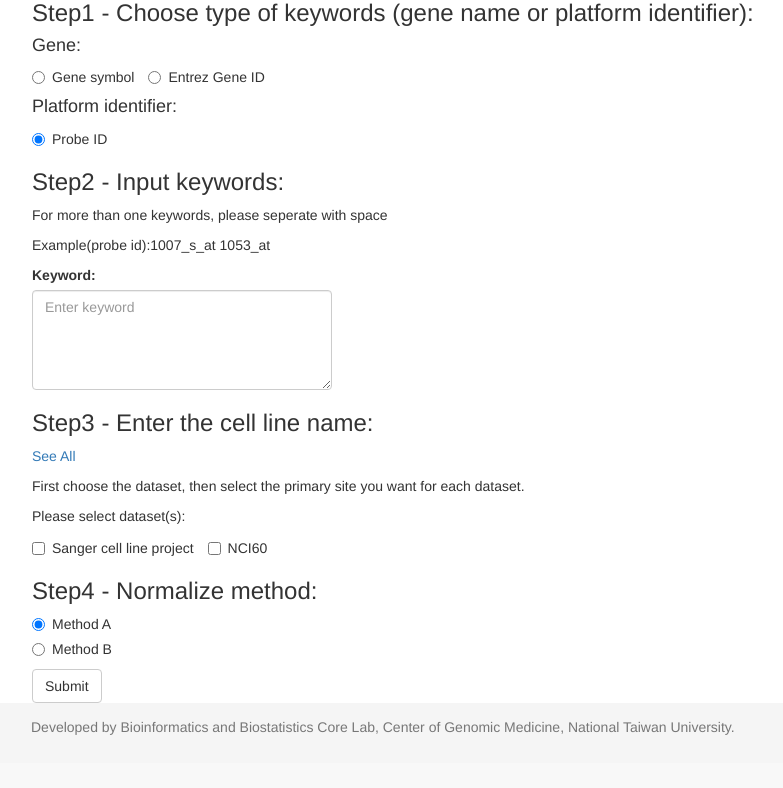
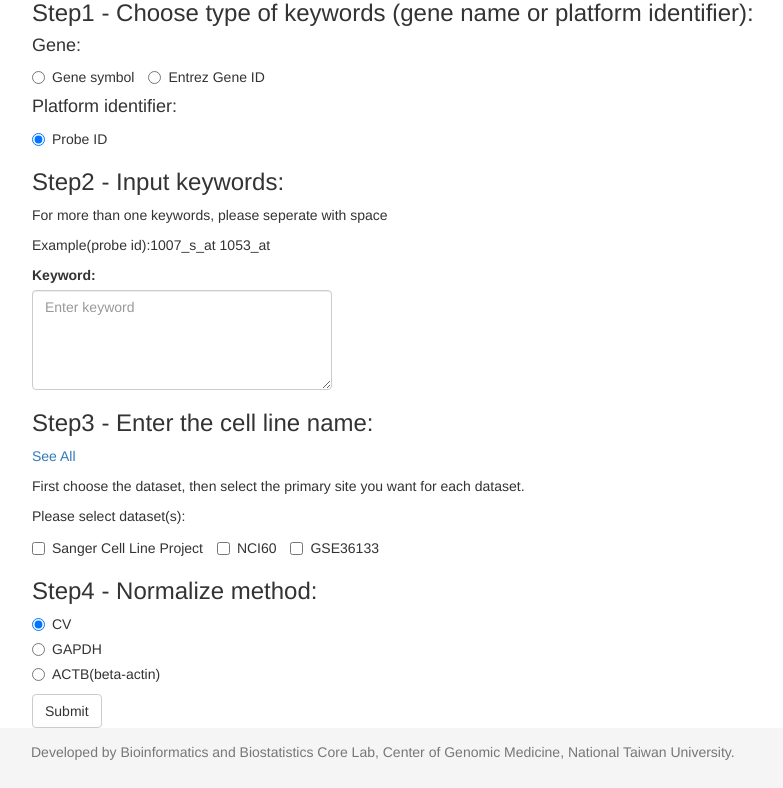
Before and after one commit to LeeYiFang/Carkinos, a Django app: page / in a window 1280 px wide. Shown: the part 308-1096 px from the top of the page, without its empty margins (38-821 px from the left). Before the commit the page ends 1043 px from the top, so only its background shows below. Run offline with Django 3.2, Linux system fonts and the light colour scheme; tables that the repository leaves empty hold one stand-in row (values such as "Sample post"); style sheets or scripts are compiled from the project's sources; parts of the project's set-up code (start-up, migrations or seed data) failed here and were passed over; some libraries are stand-ins or nearby versions.

```diff
--- a/src/probes/views.py
+++ b/src/probes/views.py
@@ -1,8 +1,11 @@
 from django.shortcuts import render,render_to_response
 from django.http import HttpResponse, Http404
 from django.views.decorators.http import require_GET
-from .models import CellLine, ProbeID, Sample, Platform
+from .models import Dataset, CellLine, ProbeID, Sample, Platform
 from django.template import RequestContext
+import pandas as pd
+import numpy as np
+from pathlib import Path
 
 
 def home(request):
@@ -14,12 +17,18 @@ def home(request):
     ncisamples = Sample.objects.filter(
         dataset_id__name__in=['NCI60']
     ).select_related('cell_line_id')
+    CCsamples = Sample.objects.filter(
+        dataset_id__name__in=['GSE36133']
+    ).select_related('cell_line_id')
     # Get all distinct primary sites from selected samples
     primary_sites = sorted(
         samples.values_list('cell_line_id__primary_site', flat=True).distinct()
     )
     nciprimary_sites = sorted(
         ncisamples.values_list('cell_line_id__primary_site', flat=True).distinct()
+    )
+    CCprimary_sites = sorted(
+        CCsamples.values_list('cell_line_id__primary_site', flat=True).distinct()
     )
 
 
@@ -28,6 +37,8 @@ def home(request):
         'primary_sites': primary_sites,
         'ncisamples': ncisamples,
         'nciprimary_sites': nciprimary_sites,
+        'CCsamples': CCsamples,
+        'CCprimary_sites': CCprimary_sites,
 
     })
 
@@ -38,11 +49,15 @@ def cell_lines(request):
 
 
 def data(request):
-
+    SANGER=[]
+    NCI=[]
+    GSE=[]
     cell=[]
     ncicell=[]
+    CCcell=[]
     ps_id='0'
     pn_id='0'
+    pc_id='0'
     if 'dataset' in request.POST and request.POST['dataset'] != '':
         datas=request.POST.getlist('dataset')
         if 'Sanger Cell Line Project' in datas:
@@ -55,7 +70,12 @@ def data(request):
             ncisamples=Sample.objects.filter(dataset_id__name__in=['NCI60']).select_related('cell_line_id')
             ncicell=ncisamples.filter(cell_line_id__primary_site__in=NCI)
             pn_id='3'
-        if len(SANGER)==0 and len(NCI)==0 :
+        if 'GSE36133' in datas:
+            GSE=request.POST.getlist('select_gse')
+            CCsamples=Sample.objects.filter(dataset_id__name__in=['GSE36133']).select_related('cell_line_id')
+            CCcell=CCsamples.filter(cell_line_id__primary_site__in=GSE)
+            pn_id='3'
+        if len(SANGER)==0 and len(NCI)==0 and len(GSE)==0:
             return HttpResponse("<p>please select primary sites.</p>" )
     else:
         return HttpResponse("<p>please check Step3 again.</p>" )
@@ -72,38 +92,58 @@ def data(request):
     #    p_id='3'
     #else:
     #    return HttpResponse("<p>where is your cell line?</p>")
+    dset_val_pth=Path('../').resolve().joinpath('src','sanger_cell_line_proj.npy')
+    #Sfirst=Dataset.objects.first()
+    #dset_val_pth=Path(dset_path,Sfirst.data_path)
+    dset_val=np.load(dset_val_pth.as_posix(),mmap_mode='r')
+    raw_test=dset_val[np.ix_([22282],[797])]
+
 
     gene = []
     ncigene = []
+    CCgene = []
     if 'gtype' in request.POST and request.POST['gtype'] == 'probeid':
         #gene = ProbeID.objects.filter(platform__in=p_id).filter()
         gene = ProbeID.objects.filter(platform__in=ps_id).filter(Probe_id__in=words)
         ncigene = ProbeID.objects.filter(platform__in=pn_id).filter(Probe_id__in=words)
+        #CCgene = ProbeID.objects.filter(platform__in=pc_id).filter(Probe_id__in=words)
+        #print(CCgene)
         return render_to_response('data.html', RequestContext(request,{
             'gene': gene,
             'cell': cell,
             'ncigene': ncigene,
             'ncicell': ncicell,
+            'raw_test': raw_test,
+            'CCgene': CCgene,
+            'CCcell': CCcell,
         }))
 
     elif 'gtype' in request.POST and request.POST['gtype'] == 'symbol':
         gene = ProbeID.objects.filter(platform__in=ps_id).filter(Gene_symbol__in=words)
         ncigene = ProbeID.objects.filter(platform__in=pn_id).filter(Gene_symbol__in=words)
+        #CCgene = ProbeID.objects.filter(platform__in=pc_id).filter(Gene_symbol__in=words)
         return render_to_response('data.html', RequestContext(request,{
             'gene': gene,
             'cell': cell,
             'ncigene': ncigene,
             'ncicell': ncicell,
+            'raw_test': raw_test,
+            'CCgene': CCgene,
+            'CCcell': CCcell,
         }))
 
     elif 'gtype' in request.POST and request.POST['gtype'] == 'entrez':
         gene = ProbeID.objects.filter(platform__in=ps_id).filter(Entrez_id=words)
         ncigene = ProbeID.objects.filter(platform__in=pn_id).filter(Entrez_id__in=words)
+        #CCgene = ProbeID.objects.filter(platform__in=pc_id).filter(Entrez_id=words)
         return render_to_response('data.html', RequestContext(request,{
             'gene': gene,
             'cell': cell,
             'ncigene': ncigene,
             'ncicell': ncicell,
+            'raw_test': raw_test,
+            'CCgene': CCgene,
+            'CCcell': CCcell,
         }))
     else:
         return HttpResponse(
--- a/src/static/css/multiple-select.js
+++ b/src/static/css/multiple-select.js
@@ -723,7 +723,7 @@
         multipleWidth: 300,
         single: false,
         filter: false,
-        width: 300,  //undefined
+        width: undefined ,  //undefined
         dropWidth: undefined,
         maxHeight: 250,
         container: null,
--- a/src/templates/cell_line.html
+++ b/src/templates/cell_line.html
@@ -5,7 +5,7 @@
 {% block content %}
     <div class="row">
         <div class="col-md-offset-1 col-md-10">
-            <h2>Sanger_Cell_Line_Project_Affymetrix's CellLines</h2>
+            <h2>Cell Lines</h2>
             <table class="table table-striped">
                 <tr>
                     <th>Cell Line name</th>
--- a/src/templates/home.html
+++ b/src/templates/home.html
@@ -57,9 +57,9 @@
         <p>Please select dataset(s):</p>
         <span class="help" style="color:red;" name="needed2">*Please check at least one dataset and primary site<br /></span>
 
-        <label class="checkbox-inline"><input type="checkbox" name="dataset" id="sanger" value="Sanger Cell Line Project">Sanger cell line project</label>
+        <label class="checkbox-inline"><input type="checkbox" name="dataset" id="sanger" value="Sanger Cell Line Project">Sanger Cell Line Project</label>
         <label class="checkbox-inline"><input type="checkbox" name="dataset" id="nci" value="NCI60">NCI60</label>
-
+        <label class="checkbox-inline"><input type="checkbox" name="dataset" id="gse" value="GSE36133">GSE36133</label>
 
         </div>
         <div id="checking"></div>
@@ -96,7 +96,7 @@
                         <td>{{ l.cell_line_id.name }}</td>
                         <td>{{ l.cell_line_id.primary_site }}</td>
                         <td>{{ l.cell_line_id.primary_hist }}</td>
-                        <td>Sanger project</td>
+                        <td>Sanger Cell Line Project</td>
                     </tr>
                 {% endfor %}
                 </tbody>
@@ -141,7 +141,44 @@
             </table>
         </div>
 
+        <div class="panel panel-default" name="gse_table">
+          <!-- Default panel contents -->
+          <div class="panel-heading">GSE36133:</div>
+          <div class="panel-body">
+            <p>please select the primary site you want</p>
+            <select multiple="multiple" id="select_nci" name="select_gse">
+                    <optgroup label="gse36133" id="optgroup3">
+                            {% for cc in CCprimary_sites %}
+                            <option value="{{ cc }}">{{ cc }}</option>
+                            {% endfor %}
+                    </optgroup>
 
+            </select>
+          </div>
+          <div id="test_gse"></div>
+          <!-- Table -->
+            <table class="table table-striped">
+                <thead>
+                <tr>
+                    <th>Cell Line name</th>
+                    <th>Primary site</th>
+                    <th>Primary histology</th>
+                    <th>dataset</th>
+                </tr>
+                </thead>
+                <tbody>
+                {% for l in CCsamples %}
+                    {# Add display:none to increase HTML DOM loading #}
+                    <tr name="{{l.cell_line_id.primary_site}}" class="class3" style="display:none">
+                        <td>{{ l.cell_line_id.name }}</td>
+                        <td>{{ l.cell_line_id.primary_site }}</td>
+                        <td>{{ l.cell_line_id.primary_hist }}</td>
+                        <td>GSE36133</td>
+                    </tr>
+                {% endfor %}
+                </tbody>
+            </table>
+        </div>
 
         <!--<h3>Step4 - Select the platform:</h3>
         <div class="radio">
@@ -167,14 +204,20 @@
         <h3>Step4 - Normalize method:</h3>
         <div class="radio">
             <label>
-                <input type="radio" name="normalize" value="method_a" checked>
-                Method A
+                <input type="radio" name="normalize" value="CV" checked>
+                CV
             </label>
         </div>
         <div class="radio">
             <label>
-                <input type="radio" name="normalize" value="method_b">
-                Method B
+                <input type="radio" name="normalize" value="GAPDH">
+                GAPDH
+            </label>
+        </div>
+        <div class="radio">
+            <label>
+                <input type="radio" name="normalize" value="ACTB">
+                ACTB(beta-actin)
             </label>
         </div>
         <button class="btn btn-default" type="submit" id="submit">Submit</button>
@@ -222,6 +265,14 @@ $(document).ready(function () {
         {
             $("div[name='nci_table']").hide();
         }
+        if ($("#gse").is(':checked')) {
+
+            $("div[name='gse_table']").show();
+        }
+        else
+        {
+            $("div[name='gse_table']").hide();
+        }
 
     });
 
@@ -247,6 +298,17 @@ $(document).ready(function () {
     $( "#test_nci" ).text( str );
   }).change();
 
+  $( "select[name='select_gse']" ).change(function () {
+    var str = "The primary site you selected: ";
+    $("tr[class='class3']").hide();
+    $( "select[name='select_gse'] option:selected" ).each(function() {
+      var indata=$( this ).text();
+      $("tr[class='class3'][name='"+indata+"']").show();
+      str += $( this ).text() + " ,";
+    });
+    $( "#test_gse" ).text( str );
+  }).change();
+
 });
 </script>
 
```
Also changed, not shown: src/probes/models.py (+4 -4 lines), src/templates/data.html (+20 -0 lines).
